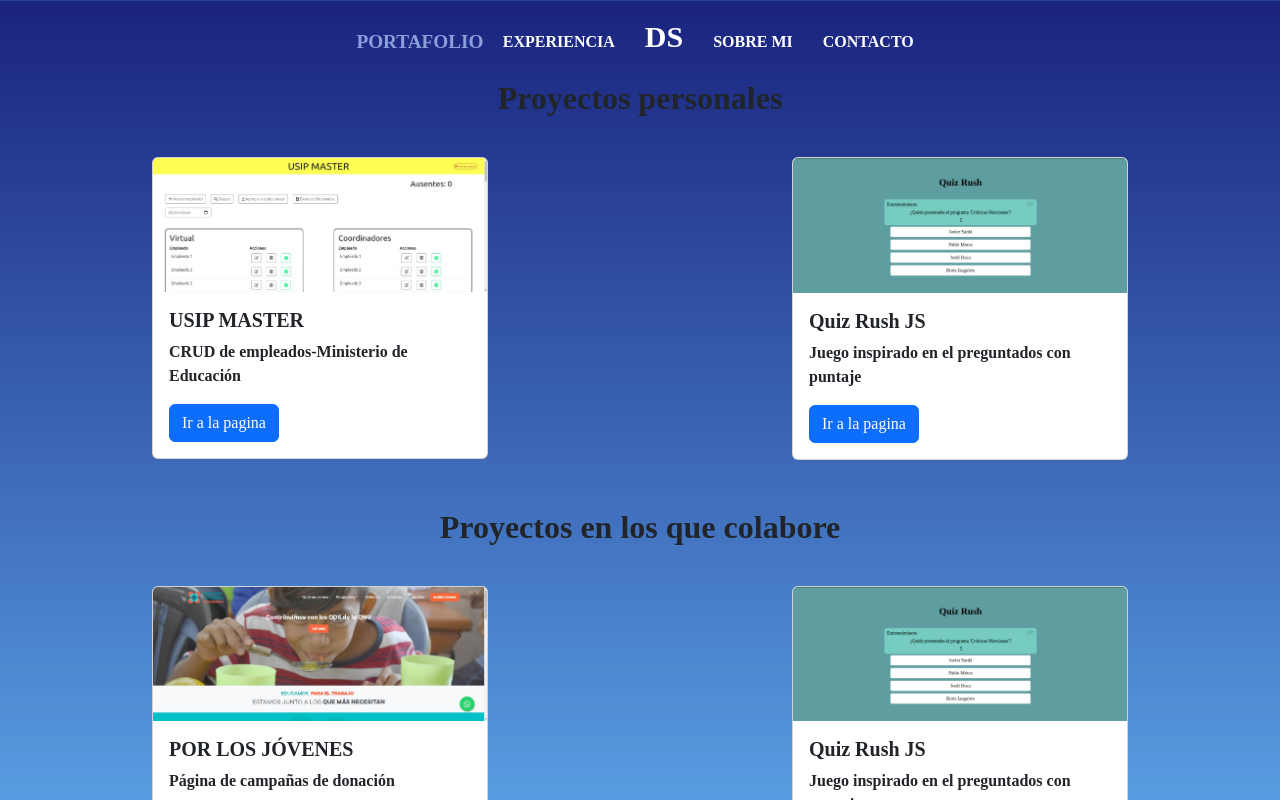
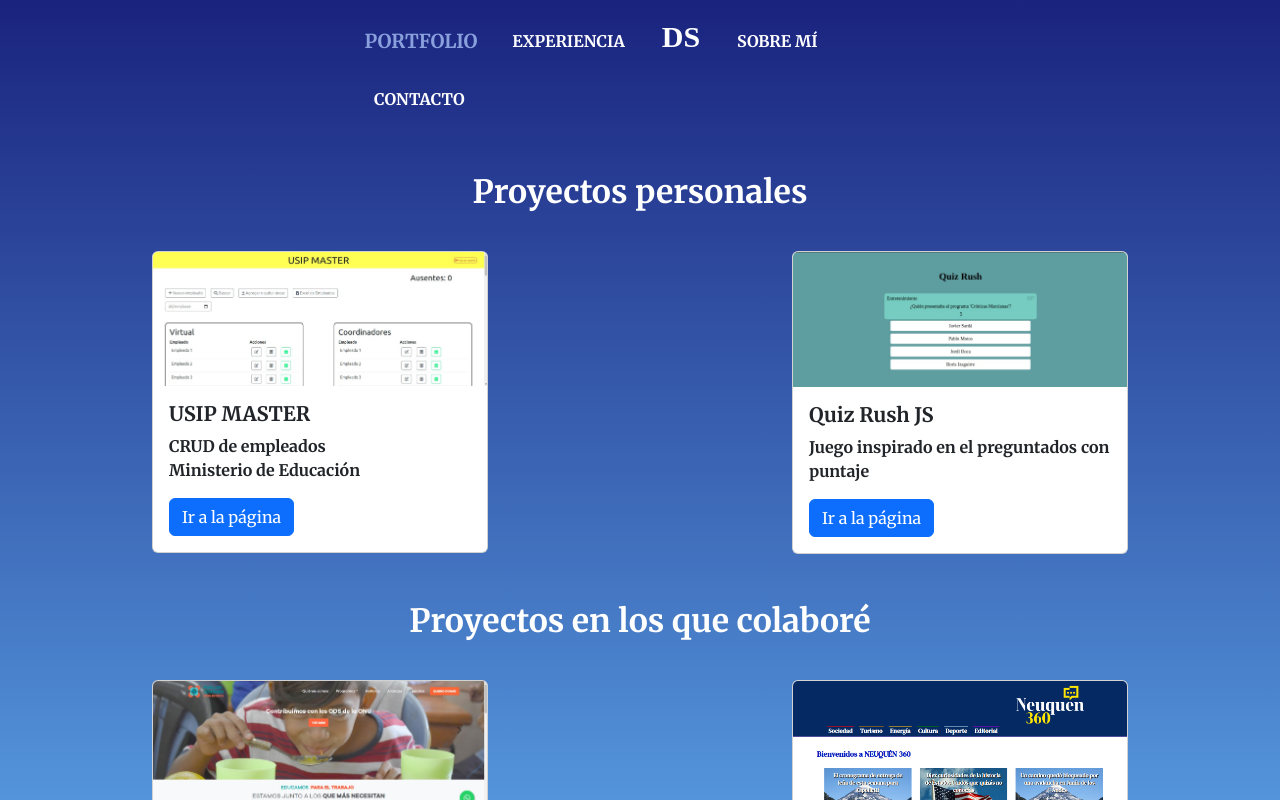
Before and after one commit to demianlds/briefcase, an Angular app: page /portafolio in a window 1280 px wide. Shown: the top 800 px of the page. Built offline with nearby package versions, Linux system fonts and the light colour scheme.

Commit message:
New version of briefcase

```diff
--- a/src/app/app.component.html
+++ b/src/app/app.component.html
@@ -1,15 +1,18 @@
 <head>
   <link rel="stylesheet" href="https://cdnjs.cloudflare.com/ajax/libs/font-awesome/4.7.0/css/font-awesome.css" integrity="sha512-5A8nwdMOWrSz20fDsjczgUidUBR8liPYU+WymTZP1lmY9G6Oc7HlZv156XqnsgNUzTyMefFTcsFH/tnJE/+xBg==" crossorigin="anonymous" referrerpolicy="no-referrer" />
+  <link rel="preconnect" href="https://fonts.googleapis.com">
+  <link rel="preconnect" href="https://fonts.gstatic.com" crossorigin>
+  <link href="https://fonts.googleapis.com/css2?family=Merriweather:ital,wght@0,300;0,400;0,700;0,900;1,300;1,400;1,700;1,900&display=swap" rel="stylesheet">
 </head>
 <body>
 <div id="main">
   <header>
     <div class="navbar">
       <ul>
-        <li><a [routerLink]="['/portafolio']" [routerLinkActive]="['actived']" [class.actived]="isActive('/portafolio')">Portafolio</a></li>
+        <li><a [routerLink]="['/portafolio']" [routerLinkActive]="['actived']" [class.actived]="isActive('/portafolio')">Portfolio</a></li>
         <li><a [routerLink]="['/experiencia']" [routerLinkActive]="['actived']" [class.actived]="isActive('/experiencia')">Experiencia</a></li>
-        <li class="logo"><a href="#">DS</a></li>
-        <li><a [routerLink]="['/sobre-mi']" [routerLinkActive]="['actived']" [class.actived]="isActive('/sobre-mi')">Sobre mi</a></li>
+        <li class="logo">DS</li>
+        <li><a [routerLink]="['/sobre-mi']" [routerLinkActive]="['actived']" [class.actived]="isActive('/sobre-mi')">Sobre mí</a></li>
         <li><a [routerLink]="['/contacto']" [routerLinkActive]="['actived']" [class.actived]="isActive('/contacto')">Contacto</a></li>
       </ul>
     </div>
--- a/src/app/components/about/about.component.html
+++ b/src/app/components/about/about.component.html
@@ -10,7 +10,7 @@
         Antes que nada muchas gracias por tomarte el tiempo de visitar mi portfolio.<br><br>
         Soy un programador autodidacta que desde muy joven se intereso por el desarrollo de software, tal es así que me especialice en el manejo de sistemas de gestión educativa del Ministerio de Educación para luego crear uno propio que permita verificar el presentismo de empleados para que pueda utilizarse en distintos rubros u organizaciones.
         Además brindo clases en calidad de mentor en Aprender Programando, donde a mis alumnos les enseño rudimentos de HTML, CSS y JS como así también rutas y medios de aprendizaje para que puedan iniciarse en este mundo.
-        El ir adquiriendo conocimientos en sistemas me llevó a poder trabajar en el desarrollo y soporte en el sitio porlosjovenes.org de Por los jóvenes - Don Bosco y aprender a utilizar Django/Python como desafío personal para poder ser un developer más completo y con capacidad de adaptación a distintas tecnologías y lenguajes.
+        El ir adquiriendo conocimientos en sistemas me llevó a poder trabajar en el desarrollo y soporte en el sitio porlosjovenes.org de Por los jóvenes - Don Bosco y aprender a utilizar Django/Python como desafío personal para ser un developer más completo y con capacidad de adaptación a distintas tecnologías y lenguajes.
     </p>
 </article>
 
--- a/src/app/components/briefcase/briefcase.component.html
+++ b/src/app/components/briefcase/briefcase.component.html
@@ -4,8 +4,8 @@
     <img src="../../../assets/img/usip.jpeg" class="card-img-top" alt="CRUD">
     <div class="card-body">
       <h5 class="card-title"><strong>USIP MASTER</strong></h5>
-      <p class="card-text">CRUD de empleados-Ministerio de Educación</p>
-      <a target="_blank" href= "https://usip-a630b.web.app" class="btn btn-primary">Ir a la pagina</a>
+      <p class="card-text">CRUD de empleados <br /> Ministerio de Educación</p>
+      <a target="_blank" href= "https://usip-a630b.web.app" class="btn btn-primary">Ir a la página</a>
     </div>
   </div>
   <div class="card h-100" style="width: 21rem;">
@@ -13,28 +13,28 @@
     <div class="card-body">
       <h5 class="card-title"><strong>Quiz Rush JS</strong></h5>
       <p class="card-text">Juego inspirado en el preguntados con puntaje</p>
-      <a target="_blank" href="https://juegojs-a3031.web.app" class="btn btn-primary">Ir a la pagina</a>
+      <a target="_blank" href="https://juegojs-a3031.web.app" class="btn btn-primary">Ir a la página</a>
     </div>
   </div>
 </div>
 <br>
 <br>
-<h2 class="briefcase-title">Proyectos en los que colabore</h2>
+<h2 class="briefcase-title">Proyectos en los que colaboré</h2>
 <div class="card-flex">
   <div class="card h-100" style="width: 21rem;">
     <img src="../../../assets/img/plj.jpeg" class="card-img-top" alt="CRUD">
     <div class="card-body">
       <h5 class="card-title"><strong>POR LOS JÓVENES</strong></h5>
       <p class="card-text">Página de campañas de donación</p>
-      <a target="_blank" href= "https://porlosjovenes.org/" class="btn btn-primary">Ir a la pagina</a>
+      <a target="_blank" href= "https://porlosjovenes.org/" class="btn btn-primary">Ir a la página</a>
     </div>
   </div>
   <div class="card h-100" style="width: 21rem;">
-    <img src="../../../assets/img/juego.jpeg" class="card-img-top" alt="JuegoJS">
+    <img src="../../../assets/img/neuquen-360.png" class="card-img-top" alt="Noticias">
     <div class="card-body">
-      <h5 class="card-title"><strong>Quiz Rush JS</strong></h5>
-      <p class="card-text">Juego inspirado en el preguntados con puntaje</p>
-      <a target="_blank" href="https://juegojs-a3031.web.app" class="btn btn-primary">Ir a la pagina</a>
+      <h5 class="card-title"><strong>Neuquen 360</strong></h5>
+      <p class="card-text">Portal de noticias</p>
+      <a target="_blank" href="https://neuquen360.com.ar/" class="btn btn-primary">Ir a la página</a>
     </div>
   </div>
 </div>
--- a/src/app/components/experience/experience.component.html
+++ b/src/app/components/experience/experience.component.html
@@ -1,7 +1,7 @@
 <div class="title">
     <h1>{{title}}</h1>
     <br>
-    <h3>{{subtitle}} <a href="../../../assets/pdf/CV_Demian Perez Straga (1).pdf" download="CV_Demian">aquí</a></h3>
+    <h3>{{subtitle}} <a href="../../../assets/pdf/CV Demian Perez Straga.pdf" download="CV Demian Perez Stragá.pdf">aquí</a></h3>
 </div>
 
 <article class="about">
--- a/src/app/components/experience/experience.component.ts
+++ b/src/app/components/experience/experience.component.ts
@@ -10,8 +10,8 @@ export class ExperienceComponent implements OnInit {
   public subtitle:string;
 
   constructor() {
-    this.title = "CV Perfil Profesional";
-    this.subtitle = "Para descargar mi CV en formato PDF has click"
+    this.title = "Perfil Profesional";
+    this.subtitle = "Para descargar mi CV en formato PDF haz click"
   }
 
   ngOnInit(): void {
--- a/src/assets/css/styles.css
+++ b/src/assets/css/styles.css
@@ -1,5 +1,5 @@
 #main {
-    font-family: "Merryweather";
+    font-family: "Merriweather";
     font-weight:bold;
     /* background-image: linear-gradient(to top,white,rgb(219, 194, 48),purple); */
     background: linear-gradient(to bottom, #1a237e, #64b5f6);
@@ -8,6 +8,7 @@
     height: 100%;
     animation: colors 20s infinite alternate;
 }
+
 @keyframes colors {
     0% {background-position: left}
     100% {background-position: right}
@@ -15,6 +16,7 @@
 
 .briefcase-title {
     text-align: center;
+    color: white;
     font-weight: bold;
 }
 .container {
@@ -24,8 +26,12 @@
     margin-top: 30px;
 }
 
-.card:hover{
+.card:hover {
     box-shadow: 5px 5px 20px rgba(0, 0, 0,1);
+    transition: all 400ms ease;
+}
+
+.card {
     transition: all 400ms ease;
 }
 
@@ -57,6 +63,7 @@ header ul li {
     display: inline-block;
     text-align: center;
     line-height: 58px;
+    margin: auto 7px;
 }
 
 header a {
@@ -66,13 +73,13 @@ header a {
     height: inherit;
     text-decoration: none;
     color: white;
-    transition: 0.3ms;
+    transition: 500ms;
 }
 
 header a:hover,
 .actived {
     color: rgb(138, 160, 221);
-    transition: 0.3ms;
+    transition: 500ms;
     transform: scale(1.20, 1.20);
 }
 
@@ -85,19 +92,22 @@ header a:hover,
     padding-top: 120px;
 }
 
+#content {
+    padding-top: 37px;
+}
+
 .logo {
     font-family: "finger";
     font-size: 30px;
-
+    transition: color 500ms, transform 500ms;
+    color: white;
+    cursor: default;
+    margin: auto 15px;
 }
 
-.logo a {
-    transition: color 500ms, transform 500ms;
-}
-
-.logo a:hover {
+.logo:hover {
     background: transparent;
-    color: black;
+    color: rgb(136, 224, 213);
     transform: scale(1.50, 1.50);
 }
 
@@ -105,7 +115,6 @@ header a:hover,
     width: 70%;
     margin: 0px auto;
     text-align: center;
-    margin-top: 20px;
     margin-bottom: 70px;
 }
 
@@ -114,15 +123,18 @@ header a:hover,
     font-size: 60px;
     border-bottom: 1px solid black;
     padding-bottom: 5px;
-    color:black;
+    color: white;
 }
 
 .title h2 {
     font-size: 25px;
-    color: black;
     margin-top: 5px;
     margin-bottom: 5px;
-    color:black;
+    color: white;
+}
+
+h3 {
+    color: white;
 }
 
 article.about {
@@ -131,21 +143,21 @@ article.about {
     margin-bottom: 20px;
     font-size: 23px;
     font-family: "finger";
-    color:black;
+    color: white;
 }
 
 .about h2 {
     border-bottom: 1px solid black;
     padding-bottom: 5px;
     margin-bottom: 5px;
-    color:black;
+    color: white;
 }
 
 .about p {
     padding-top: 20px;
     padding-bottom: 30px;
     text-align: justify;
-    color:black;
+    color: white;
 }
 
 .foto-cv {
@@ -157,18 +169,18 @@ article.about {
     width: 75%;
     width: 75%;
     display: block;
-    margin: 0 auto; /* Esto centra horizontalmente la imagen dentro del artículo */
-    max-width: 100%; /* Asegura que la imagen no exceda el ancho del contenedor */
+    margin: 0 auto;
+    max-width: 100%;
 }
 
 form {
     width: 50%;
     margin: 0px auto;
-    color:black;
+    color: white;
 }
 
 .form-title {
-    color: black;
+    color: white;
     font-weight: bold;
 }
 
```
Also changed, not shown: src/assets/img/neuquen-360.png (added).
